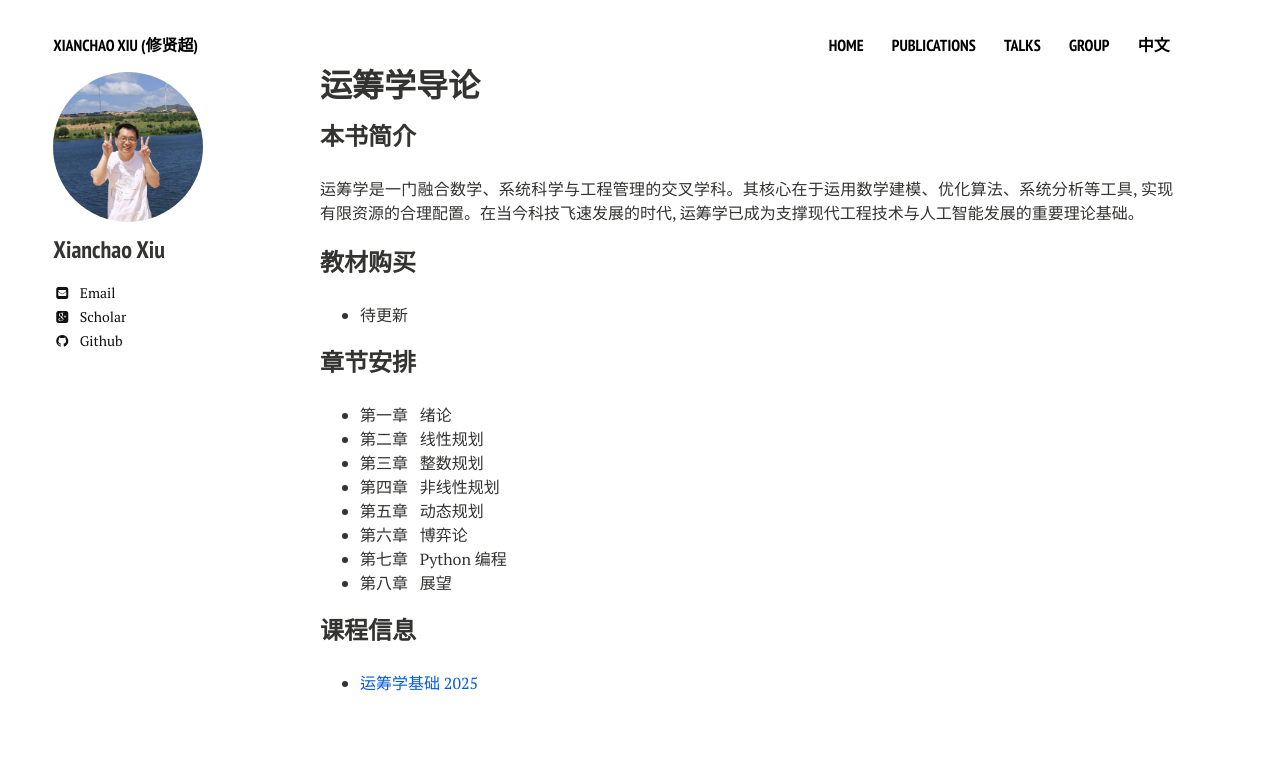
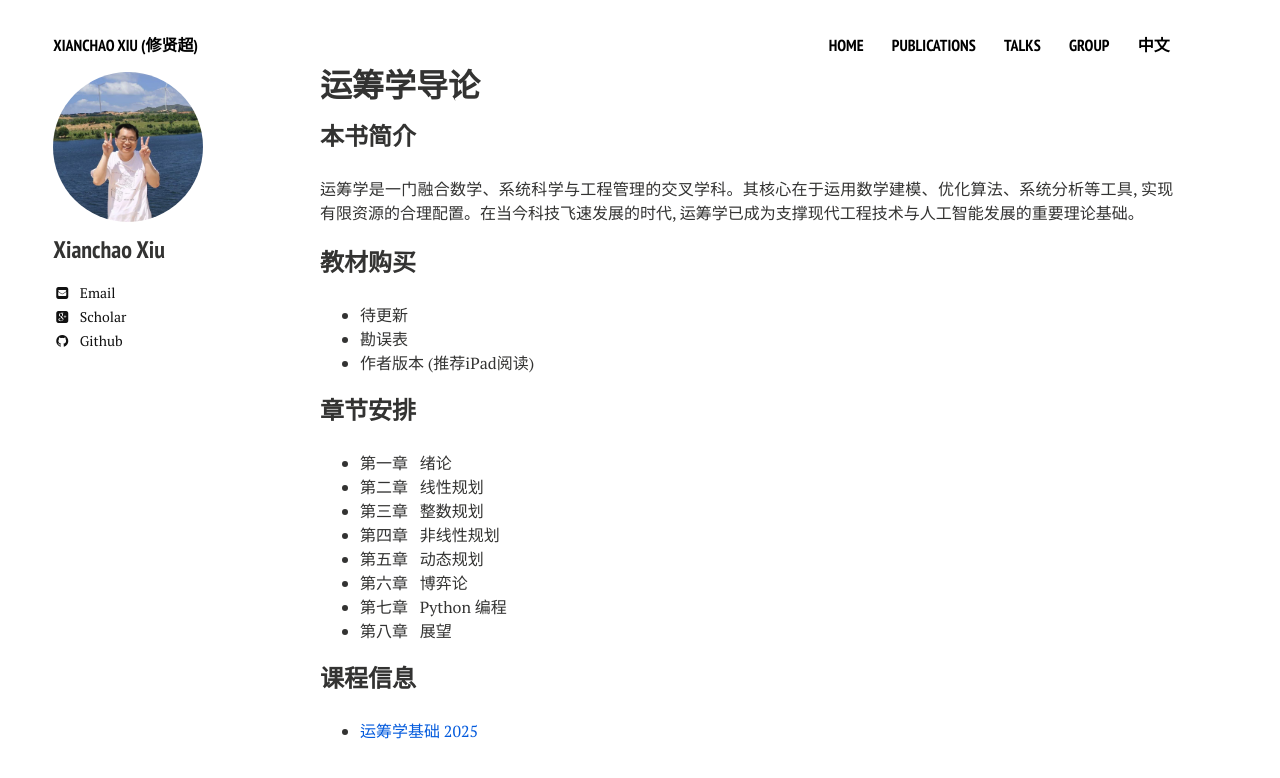
Before and after one commit to xianchaoxiu/xianchaoxiu.github.io, a Jekyll site: the page built from chinese/course/OR/index.md, in a window 1280 px wide. Shown: the top 778 px of the page. Built offline with Jekyll 4.4.1, drawn with Linux system fonts in a browser that asks for light colours; nearby versions of some CDN libraries.

Commit message:
Update index.md

```diff
--- a/chinese/course/OR/index.md
+++ b/chinese/course/OR/index.md
@@ -12,7 +12,8 @@ share: false
 
 ### 教材购买
 * 待更新<br>
-
+* 勘误表<br>
+* 作者版本 (推荐iPad阅读)
 
 ### 章节安排
 * 第一章 &nbsp;  绪论<br>
```
